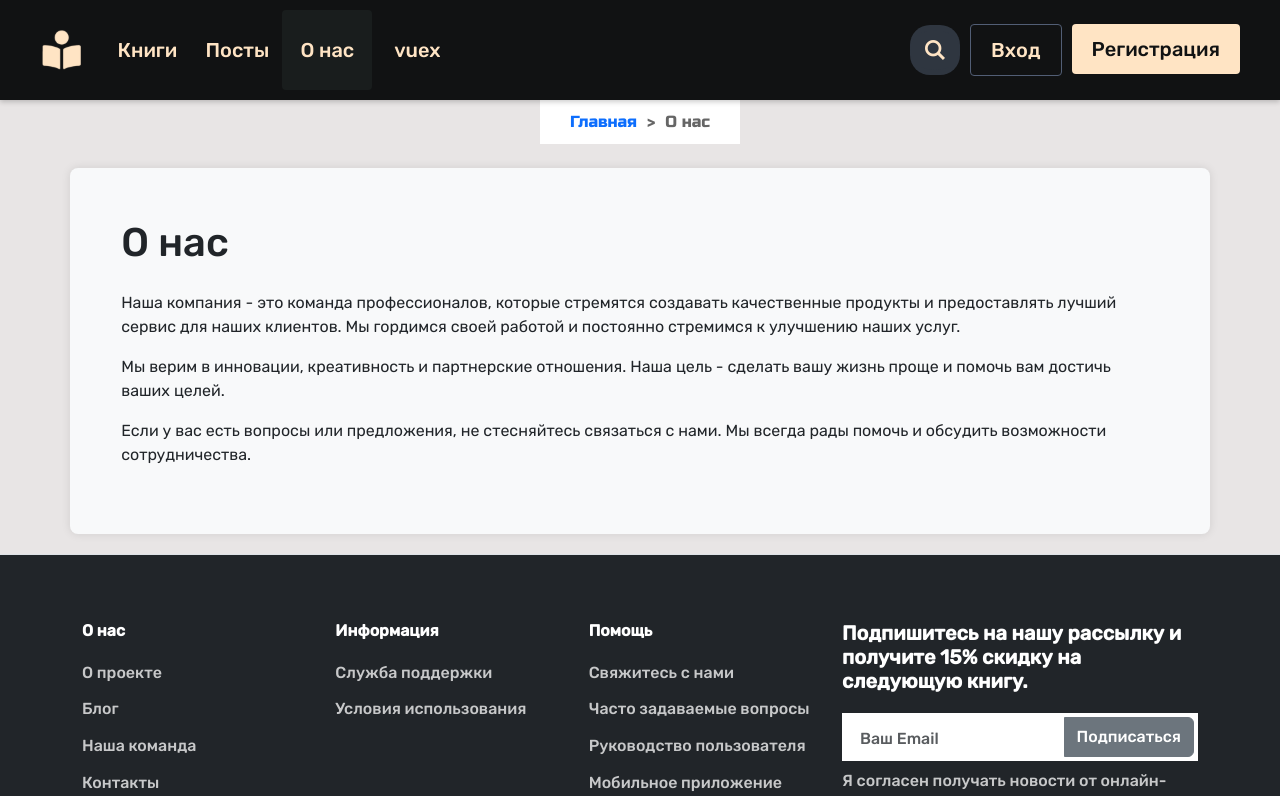
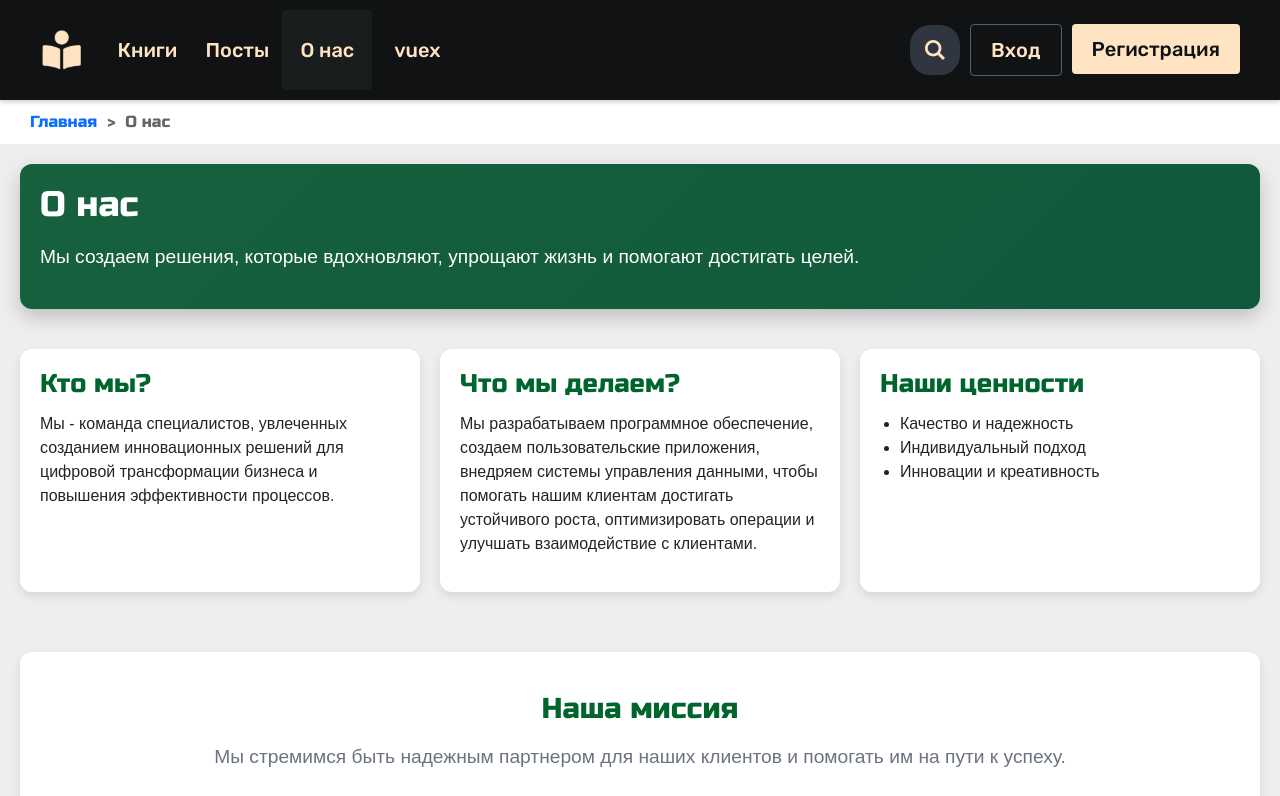
Before and after one commit to NeoSolution1998/Libraria, a Vue app: page /about in a window 1280 px wide. Shown: the top 796 px of the page. Built offline with nearby package versions, Linux system fonts and the light colour scheme.

Commit message:
предварительные правки

```diff
--- a/src/components/FooterVue.vue
+++ b/src/components/Footer/FooterVue.vue
@@ -1,7 +1,7 @@
 <template>
   <footer class="footer ">
-    <div class="footer-top bg-dark  border-top  border-opacity-10 py-8">
-      <div class="container bg-dark">
+    <div class="footer-top   border-top  border-opacity-10 py-3">
+      <div class="container ">
         <div class="row gy-5">
           <div class="col-lg-8 pe-xxl-10">
             <div class="row gy-5">
@@ -30,7 +30,7 @@
                   </li>
                 </ul>
               </div>
-              <div class="col-6 col-lg-4">
+              <div class="footer_help col-6 col-lg-4">
                 <h5 class="text-white footer-title-01">Помощь</h5>
                 <ul class="list-unstyled footer-link-01 m-0">
                   <li><a class="text-white text-opacity-75" href="#">Свяжитесь с нами</a></li>
@@ -46,7 +46,7 @@
               </div>
             </div>
           </div>
-          <div class="col-lg-4">
+          <div class=" footer-email col-lg-4">
             <h5 class="text-white footer-title-01 fs-5">
               Подпишитесь на нашу рассылку и получите 15% скидку на следующую книгу.
             </h5>
@@ -69,7 +69,7 @@
         </div>
       </div>
     </div>
-    <div class="footer-bottom bg-dark small py-3 border-top border-white border-opacity-10">
+    <div class="footer-bottom  small py-3 border-top border-white border-opacity-10">
       <div class="container">
         <div class="row">
           <div class="col-md-6 text-center text-md-start py-1">
@@ -85,9 +85,7 @@
               <li class="p-0 mx-3 ms-md-0 me-md-3">
                 <a href="#" class="text-white text-opacity-75">Часто задаваемые вопросы</a>
               </li>
-              <li class="p-0 mx-3 ms-md-0 me-md-3">
-                <a href="#" class="text-white text-opacity-75">Получить котировку</a>
-              </li>
+
             </ul>
           </div>
         </div>
@@ -104,7 +102,7 @@ export default {
 
 <style>
 .footer {
-  background: linear-gradient(to left, #000000, #000102); /* Градиентный фон */
+  background: linear-gradient(to left, var(--dark), var(--dark)); /* Градиентный фон */
   color: #fff;
 }
 .wrapper > * {
@@ -141,9 +139,18 @@ a {
   padding-top: 0.8rem;
 }
 
-@media (max-width: 991.98px) {
+@media (max-width: 1024px) {
   .footer-link-01 li + li {
     padding-top: 0.6rem;
+  }
+  .footer_help{
+    display: none;
+  }
+  .footer-email h5{
+     display: none;
+  }
+  .footer-email{
+    margin-top:10px
   }
 }
 
--- a/src/components/Home/WelcomeSection.vue
+++ b/src/components/Home/WelcomeSection.vue
@@ -101,7 +101,7 @@ export default {
 }
 
 .welcome-banner img:hover {
-    transform: translate(-50%, -50%) scale(1.15) rotate(3deg);
+    transform: translate(-50%, -50%) scale(1.05) ;
     /* Увеличение и легкий наклон */
     filter: brightness(1.1);
     /* Легкое осветление изображения */
--- a/src/components/UI/Buttons/ButtonVue.vue
+++ b/src/components/UI/Buttons/ButtonVue.vue
@@ -24,9 +24,9 @@ export default {
 }
 
 .btn:hover {
-  background-color: var(--green);
+  background-color: var(--dark-blue);
   transform: translateY(-1px);
-  box-shadow: 0 6px 12px rgba(0, 0, 0, 0.3);
+  box-shadow: 0 6px 12px rgba(0, 0, 0, 0.1);
   border: 1px solid var(--green);
   box-shadow: 0 0 20px 5px var(--dark-blue); /* Голубое свечение */
   border-radius: 10px;
--- a/src/components/index.js
+++ b/src/components/index.js
@@ -29,7 +29,7 @@ import PopularBooks from "./Home/PopularBooks.vue";
 
 /* HEADER AND FOOTER */
 import HeaderVue from "@/components/Header/HeaderVue.vue";
-import FooterVue from "@/components/FooterVue.vue";
+import FooterVue from "@/components/Footer/FooterVue.vue";
 
 /* BOOKS */
 import BooksList from "@/components/Books/old/BooksList.vue";
@@ -73,7 +73,7 @@ import BooksContainer from "./Books/BooksContainer.vue";
 import BooksListComponent from "./Books/BooksListComponent.vue";
 import BooksFilterComponent from "./Books/BooksFilterComponent.vue";
 import PaginationUI from "./UI/Pagination/PaginationUI.vue";
-import FooterComponent from "./Header/FooterComponent.vue";
+import FooterComponent from "./Footer/FooterComponent.vue";
 
 
 export default [
--- a/src/pages/AboutPage.vue
+++ b/src/pages/AboutPage.vue
@@ -1,52 +1,160 @@
 <template>
+  <header-vue></header-vue>
+  <Breadcrumbs></Breadcrumbs>
   <div class="about-page">
-    <header-vue></header-vue>
-    <Breadcrumbs></Breadcrumbs>
-    <div class="container mt-4">
-      <h1 class="mb-4">О нас</h1>
-      <p class="about-text">
-        Наша компания - это команда профессионалов, которые стремятся создавать качественные продукты
-        и предоставлять лучший сервис для наших клиентов. Мы гордимся своей работой и постоянно стремимся
-        к улучшению наших услуг.
-      </p>
-      <p class="about-text">
-        Мы верим в инновации, креативность и партнерские отношения. Наша цель - сделать вашу жизнь проще
-        и помочь вам достичь ваших целей.
-      </p>
-      <p class="about-text">
-        Если у вас есть вопросы или предложения, не стесняйтесь связаться с нами. Мы всегда рады помочь
-        и обсудить возможности сотрудничества.
-      </p>
+
+    <div class="container">
+      <section class="hero-section">
+        <h1 class="hero-title">О нас</h1>
+        <p class="hero-subtitle">
+          Мы создаем решения, которые вдохновляют, упрощают жизнь и помогают достигать целей.
+        </p>
+      </section>
+
+      <section class="about-section">
+        <div class="about-card">
+          <h2>Кто мы?</h2>
+          <p>Мы - команда специалистов, увлеченных созданием инновационных решений для цифровой трансформации бизнеса и
+            повышения эффективности процессов.</p>
+        </div>
+
+        <div class="about-card">
+          <h2>Что мы делаем?</h2>
+          <p>Мы разрабатываем программное обеспечение, создаем пользовательские приложения, внедряем системы управления
+            данными, чтобы помогать нашим клиентам достигать устойчивого роста,
+            оптимизировать операции и улучшать взаимодействие с клиентами.</p>
+        </div>
+
+
+        <div class="about-card">
+          <h2>Наши ценности</h2>
+          <ul class="values-list">
+            <li>Качество и надежность</li>
+            <li>Индивидуальный подход</li>
+            <li>Инновации и креативность</li>
+          </ul>
+        </div>
+      </section>
+
+      <section class="mission-section">
+        <h2>Наша миссия</h2>
+        <p>Мы стремимся быть надежным партнером для наших клиентов и помогать им на пути к успеху.</p>
+      </section>
     </div>
-
     <footer-vue></footer-vue>
   </div>
 </template>
 
 <script>
-
 export default {
-  name: 'AboutPage',
-}
+  name: "AboutPage",
+};
 </script>
 
 <style scoped>
 .about-page {
-  min-height: 100vh; /* Высота страницы на весь экран */
   display: flex;
   flex-direction: column;
 
+  font-family: sans-serif;
+  background-color: var(--light);
 }
-.about-text{
-  font-family: 'Rubik-Regular';
 
+.container {
+  flex-grow: 1;
+  padding: 20px 20px;
+  max-width: 1900px;
+  margin: 0 auto;
 }
-.container {
-  flex-grow: 1; /* Занимает всю доступную высоту между хедером и футером */
-  padding: 4%; /* Отступы в процентах от ширины страницы */
-  background-color: #f8f9fa;
-  border-radius: 8px;
-  box-shadow: 0px 0px 10px 0px rgba(0,0,0,0.1);
-  margin-bottom: 20px;
+
+.hero-section {
+  text-align: start;
+  padding: 40px 0;
+  background: linear-gradient(135deg, #17613e, #10583a);
+  color: white;
+  border-radius: 12px;
+  box-shadow: 0 8px 20px rgba(0, 0, 0, 0.2);
+  padding: 20px;
+}
+
+.hero-title {
+  font-size: 2.2rem;
+
+  margin-bottom: 16px;
+  font-family: 'Russo';
+}
+
+.hero-subtitle {
+  font-size: 1.2rem;
+  line-height: 1.6;
+}
+
+.about-section {
+  display: flex;
+  flex-wrap: wrap;
+  gap: 20px;
+  margin-top: 40px;
+}
+
+.about-card {
+  flex: 1 1 calc(33% - 20px);
+  background-color: white;
+  border-radius: 12px;
+  box-shadow: 0 4px 10px rgba(0, 0, 0, 0.1);
+  padding: 20px;
+  transition: transform 0.3s ease, box-shadow 0.3s ease;
+}
+
+.about-card:hover {
+  transform: translateY(-5px);
+  box-shadow: 0 8px 15px rgba(0, 0, 0, 0.2);
+}
+
+.about-card h2 {
+  font-size: 1.6rem;
+  margin-bottom: 12px;
+  color: var(--green-light);
+  font-family: 'Russo', sans-serif;
+}
+
+.values-list {
+  list-style-type: disc;
+  margin: 10px 0 0 20px;
+  padding: 0;
+}
+
+.mission-section {
+  margin-top: 60px;
+  padding: 40px;
+  background-color: #ffffff;
+  border-radius: 12px;
+  text-align: center;
+  box-shadow: 0 4px 10px rgba(0, 0, 0, 0.1);
+}
+
+.mission-section h2 {
+  font-size: 1.8rem;
+  color: var(--green-light);
+  margin-bottom: 16px;
+  font-family: 'Russo', sans-serif;
+}
+
+.mission-section p {
+  font-size: 1.2rem;
+  line-height: 1.6;
+  color: #6b7280;
+}
+
+@media(max-width:640px) {
+  .about-section {
+    display: grid;
+
+    gap: 20px;
+    margin-top: 20px;
+  }
+
+  .mission-section {
+    margin-top: 20px;
+  }
 }
 </style>
--- a/src/pages/Home/HomePage.vue
+++ b/src/pages/Home/HomePage.vue
@@ -41,6 +41,8 @@
 
 <script>
 
+
+
 export default {
   name: "Home",
   data() {
```
Also changed, not shown: src/components/Footer/FooterComponent.vue (renamed from src/components/Header/FooterComponent.vue).
